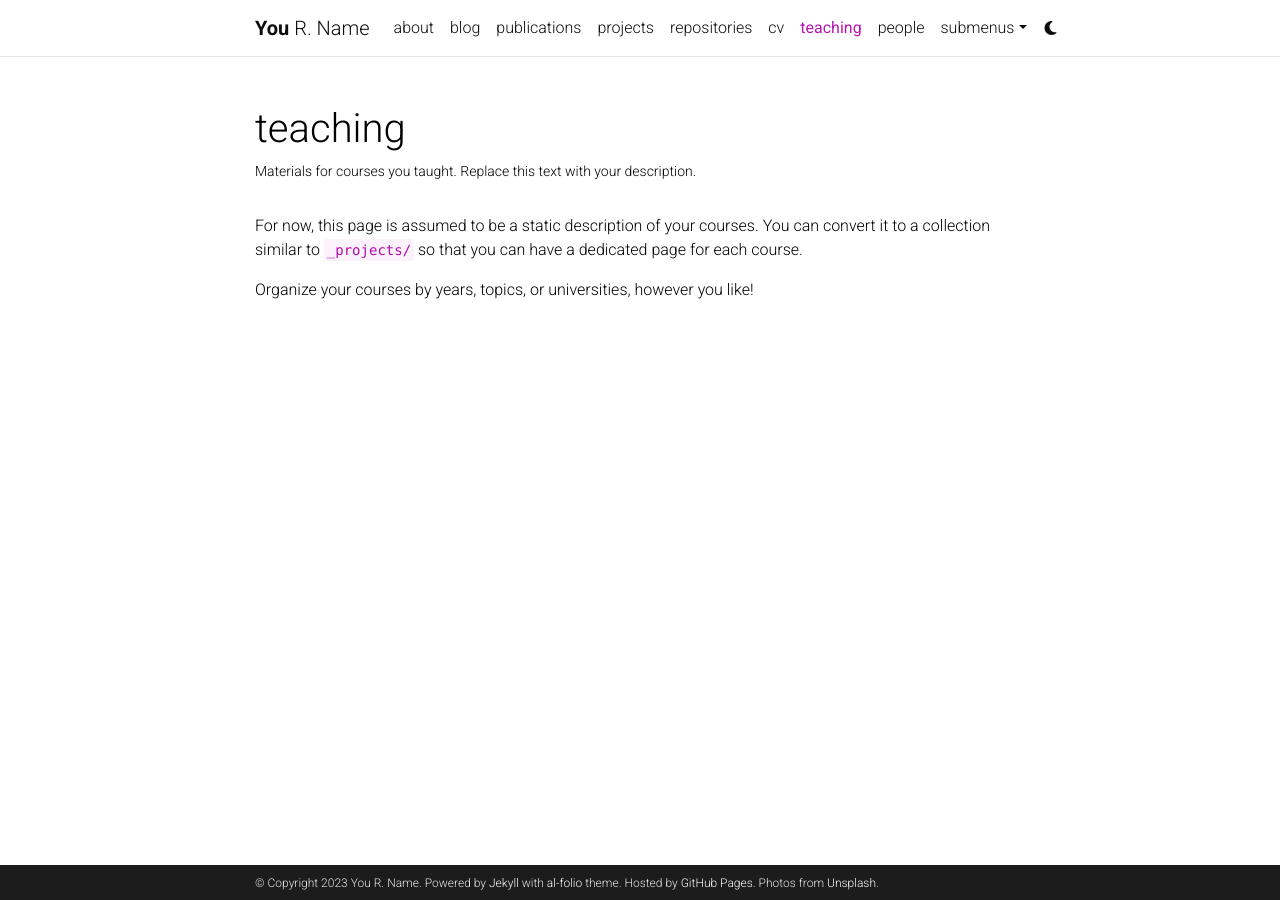
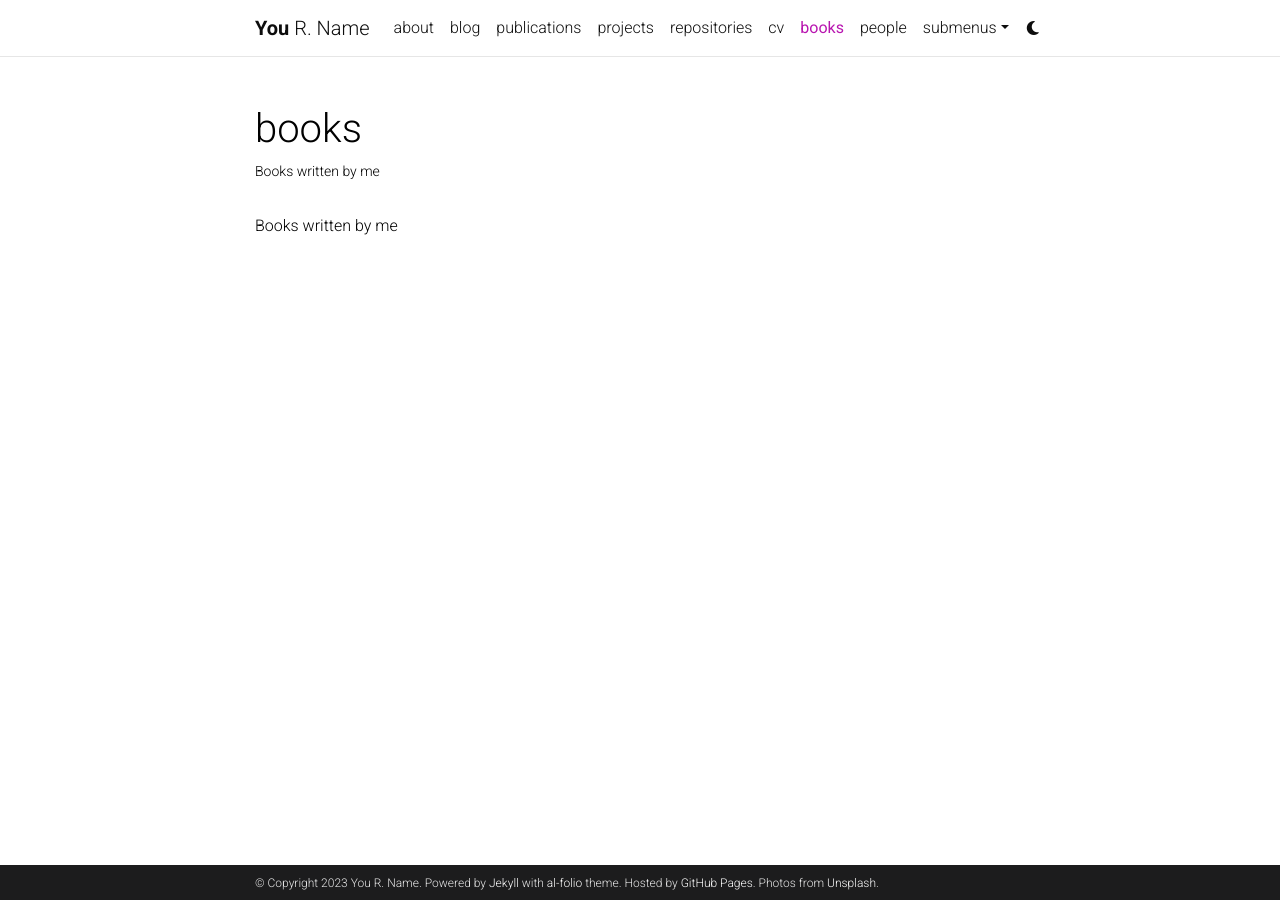
Before and after one commit to srp81/srp81.github.io, a Jekyll site: the page built from _pages/teaching.md, in a window 1280 px wide. Built offline with Jekyll 4.4.1, drawn with Linux system fonts in a browser that asks for light colours; comment, search, counter and statistics services are not loaded; a style sheet for code colours, icons or effects is not loaded.

Commit message:
Update teaching.md
changed teaching page to books as a test

```diff
--- a/_pages/teaching.md
+++ b/_pages/teaching.md
@@ -1,12 +1,10 @@
 ---
 layout: page
-permalink: /teaching/
-title: teaching
-description: Materials for courses you taught. Replace this text with your description.
+permalink: /books/
+title: books
+description: Books written by me
 nav: true
 nav_order: 6
 ---
 
-For now, this page is assumed to be a static description of your courses. You can convert it to a collection similar to `_projects/` so that you can have a dedicated page for each course.
-
-Organize your courses by years, topics, or universities, however you like!
+Books written by me
```
